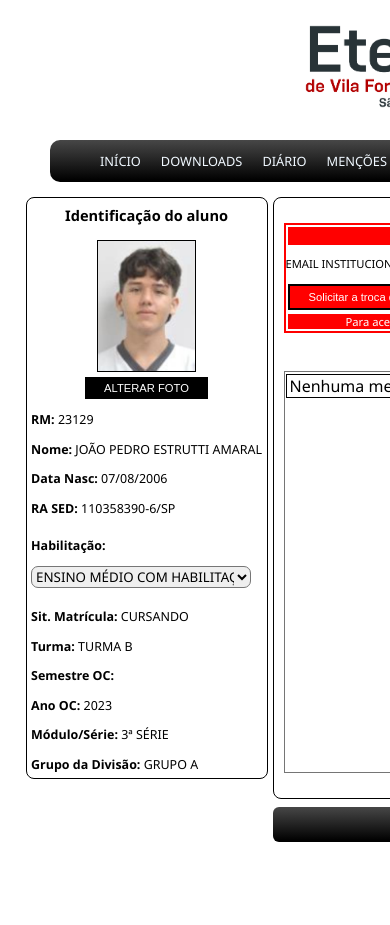
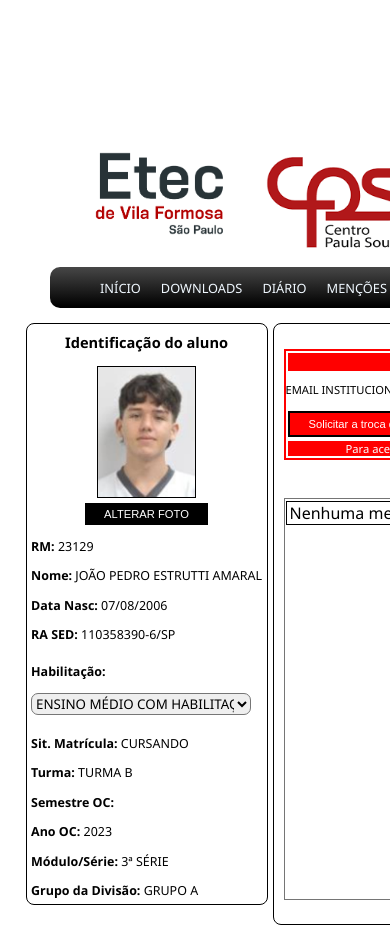
Before and after one commit to StitchJaooo/nsa, a plain HTML site: page alunos.html in a window 390 px wide. Shown: the top 925 px of the page. Before the commit the page ends 860 px from the top, so only its background shows below. Drawn offline with Linux system fonts and the light colour scheme.

Commit message:
Update alunos.css

```diff
--- a/alunos.css
+++ b/alunos.css
@@ -29,9 +29,14 @@ body {
 @media screen and (max-width: 576px) {
     body{
         margin-left: 650px;
+        height: 180vh;
     }
     .nav{
         justify-content: start;
+    }
+    .header{
+        margin-top: -50vh;
+        margin-left: -420px;
     }
 }
 
```
